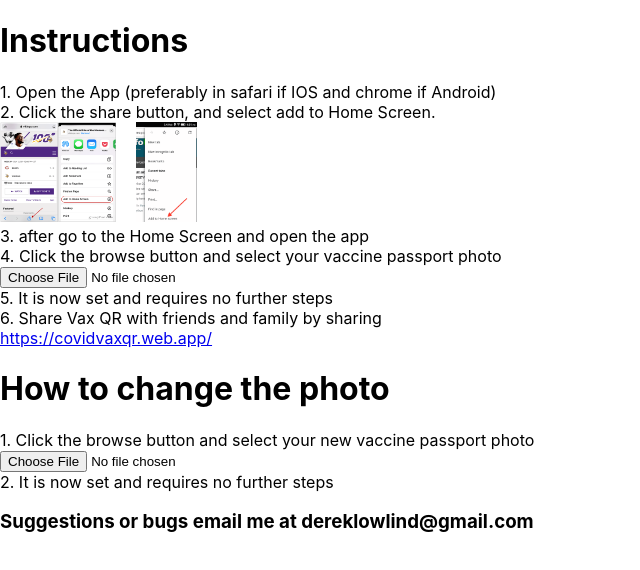
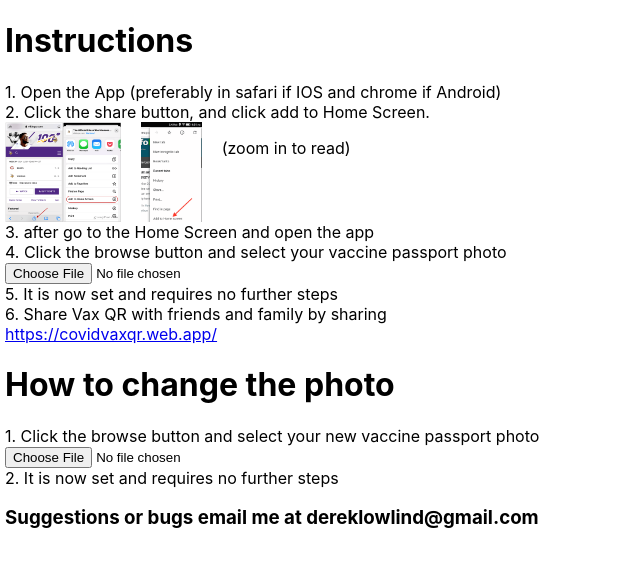
Before and after one commit to dereklowlind/vax_qr, a React (Create React App) app: page / in a window 1280 px wide. Shown: the top 570 px of the page, without its empty margins (0-640 px from the left). Built offline with nearby package versions, Linux system fonts and the light colour scheme; the HTML template or start-up script is replaced by a standard one.

Commit message:
changed some formatting and wording

```diff
--- a/src/App.css
+++ b/src/App.css
@@ -1,38 +1,10 @@
 .App {
   text-align: left;
+  padding-left: 5px;
+  padding-right: 5px;
 }
 
-.App-logo {
-  height: 40vmin;
-  pointer-events: none;
+.ImageContainer {
+  display: flex;
+  vertical-align: bottom;
 }
-
-@media (prefers-reduced-motion: no-preference) {
-  .App-logo {
-    animation: App-logo-spin infinite 20s linear;
-  }
-}
-
-.App-header {
-  background-color: #282c34;
-  min-height: 100vh;
-  display: flex;
-  flex-direction: column;
-  align-items: center;
-  justify-content: center;
-  font-size: calc(10px + 2vmin);
-  color: white;
-}
-
-.App-link {
-  color: #61dafb;
-}
-
-@keyframes App-logo-spin {
-  from {
-    transform: rotate(0deg);
-  }
-  to {
-    transform: rotate(360deg);
-  }
-}
--- a/src/App.js
+++ b/src/App.js
@@ -31,13 +31,16 @@ function App() {
       <h1>Instructions</h1>
       <div>
         <div>1. Open the App (preferably in safari if IOS and chrome if Android)</div>
-        <div>2. Click the share button, and select add to Home Screen.</div>
-        <img src='1-pin-website-to-iPhone.webp' alt='iOS how to pin website to homescreen'
-           height={100} style={{paddingRight: '20px'}}
-        />
-        <img src='android-chrome-menu-add-to-home-screen.png' alt='Android how to pin website to homescreen'
-          height={100}
-        />
+        <div>2. Click the share button, and click add to Home Screen.</div>
+        <div className="ImageContainer">
+          <img src='1-pin-website-to-iPhone.webp' alt='iOS how to pin website to homescreen'
+            height={100} style={{paddingRight: '20px'}}
+          />
+          <img src='android-chrome-menu-add-to-home-screen.png' alt='Android how to pin website to homescreen'
+            height={100} style={{paddingRight: '20px'}}
+          />
+          <p>(zoom in to read)</p>
+        </div>
         <div>3. after go to the Home Screen and open the app</div>
         <div>4. Click the browse button and select your vaccine passport photo</div>
         <input type='file' onChange={handleFileUpload}/>
@@ -53,7 +56,7 @@ function App() {
         <div>2. It is now set and requires no further steps</div>
       </div>
 
-      <h3>Suggestions or bugs email me at dereklowlind@gmail.com</h3>
+      <h3 style={{paddingBottom: '50px'}}>Suggestions or bugs email me at dereklowlind@gmail.com</h3>
     </div>
   );
 }
```
